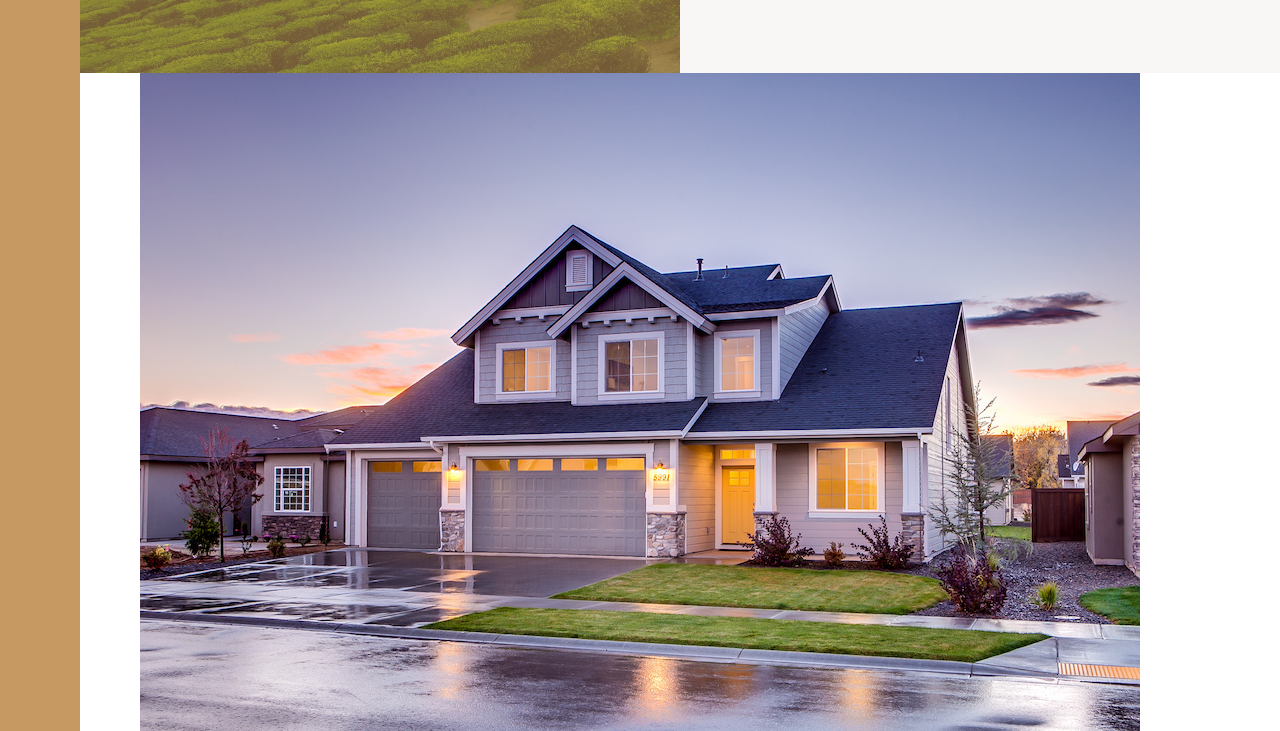
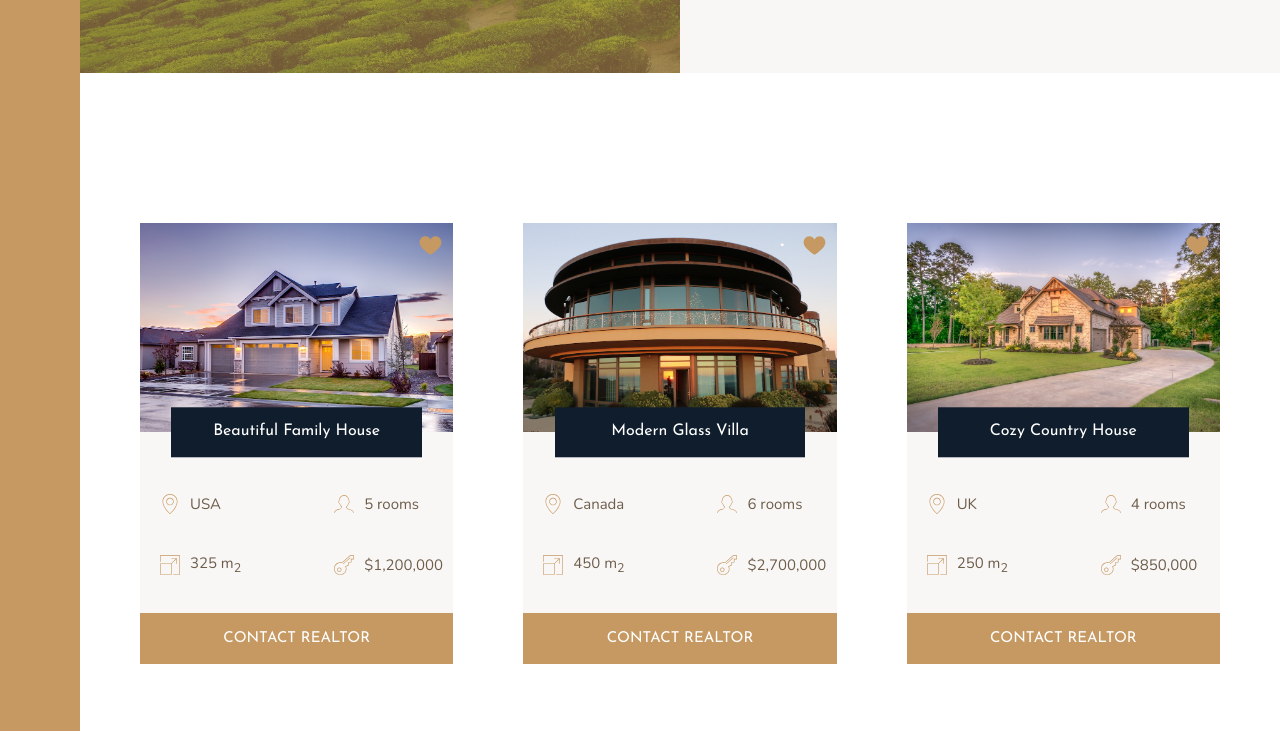
Before and after one commit to DeboraBucci/nexter, a website: page index.html in a window 1280 px wide. Shown: the part 1747-2478 px from the top of the page. Drawn offline with nearby package versions, Linux system fonts and the light colour scheme; files that its build step writes are made by us from their sources.

Commit message:
add styles for the home sections in the '_home.scss' file

```diff
--- a/sass/_homes.scss
+++ b/sass/_homes.scss
@@ -1,3 +1,83 @@
 .homes {
   grid-column: center-start / center-end;
+
+  display: grid;
+  grid-template-columns: repeat(auto-fit, minmax(25rem, 1fr));
+  gap: 7rem;
+
+  margin: 15rem 0;
 }
+
+.home {
+  background-color: $color-grey-light-1;
+
+  display: grid;
+  grid-template-columns: repeat(2, 1fr);
+  gap: 3.5rem;
+
+  &__img {
+    width: 100%;
+    grid-row: 1 /2;
+    grid-column: 1 / -1;
+    z-index: 1;
+  }
+
+  &__like {
+    grid-row: 1 /2;
+    grid-column: 2/3;
+    justify-self: end;
+    z-index: 2;
+
+    fill: $color-primary;
+    height: 2.5rem;
+    width: 2.5rem;
+    margin: 1rem;
+  }
+
+  &__name {
+    grid-row: 1/ 2;
+    grid-column: 1 / -1;
+    justify-self: center;
+    align-self: end;
+    z-index: 2;
+
+    background-color: $color-secondary;
+    color: #fff;
+
+    font-family: $font-display;
+    font-weight: 400;
+    font-size: 1.6rem;
+    text-align: center;
+
+    padding: 1.25rem;
+    width: 80%;
+    transform: translateY(50%);
+  }
+
+  &__location,
+  &__rooms {
+    margin-top: 2.5rem;
+  }
+
+  &__location,
+  &__rooms,
+  &__area,
+  &__price {
+    display: flex;
+    align-items: center;
+
+    font-size: 1.5rem;
+    margin-left: 2rem;
+
+    svg {
+      fill: $color-primary;
+      height: 2rem;
+      width: 2rem;
+      margin-right: 1rem;
+    }
+  }
+
+  &__btn {
+    grid-column: 1 / -1;
+  }
+}
```
